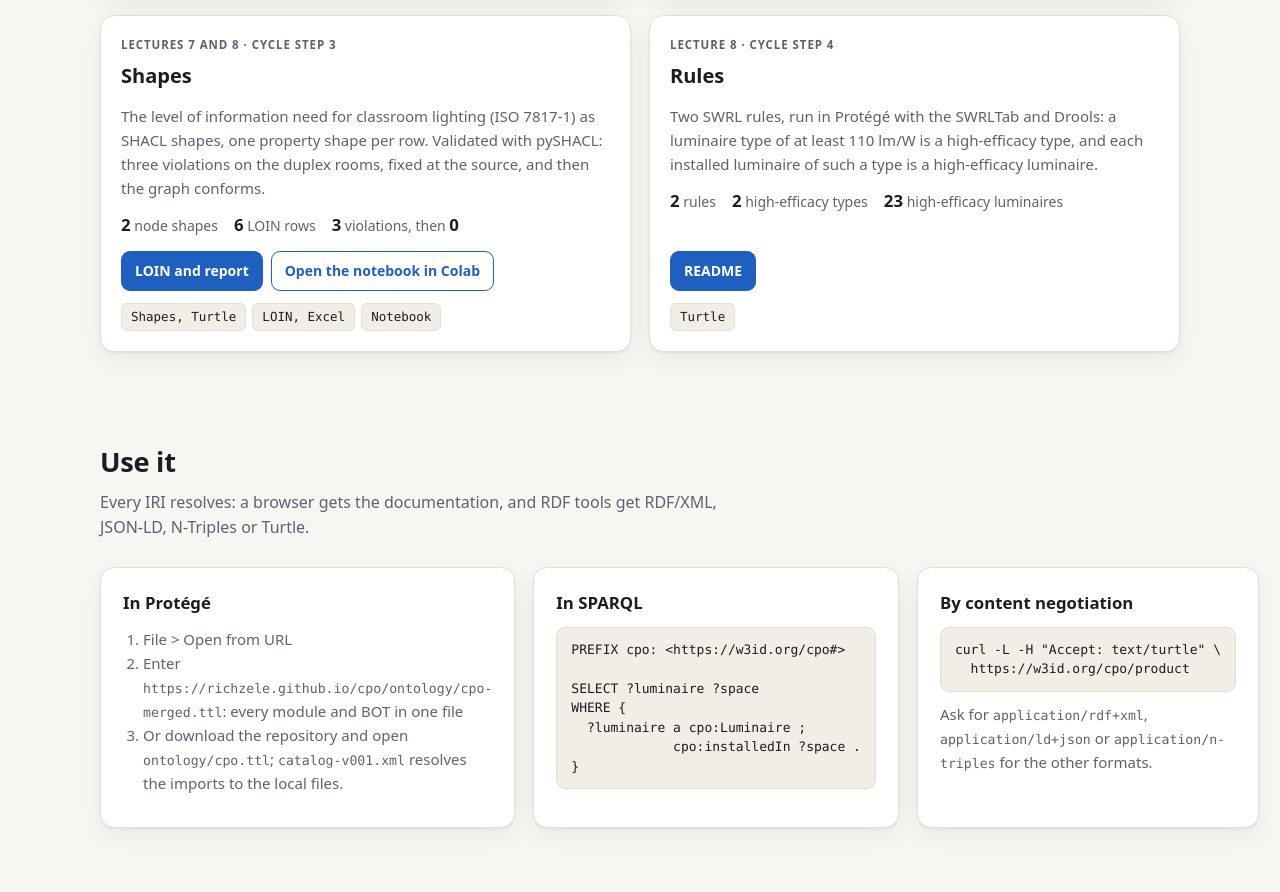
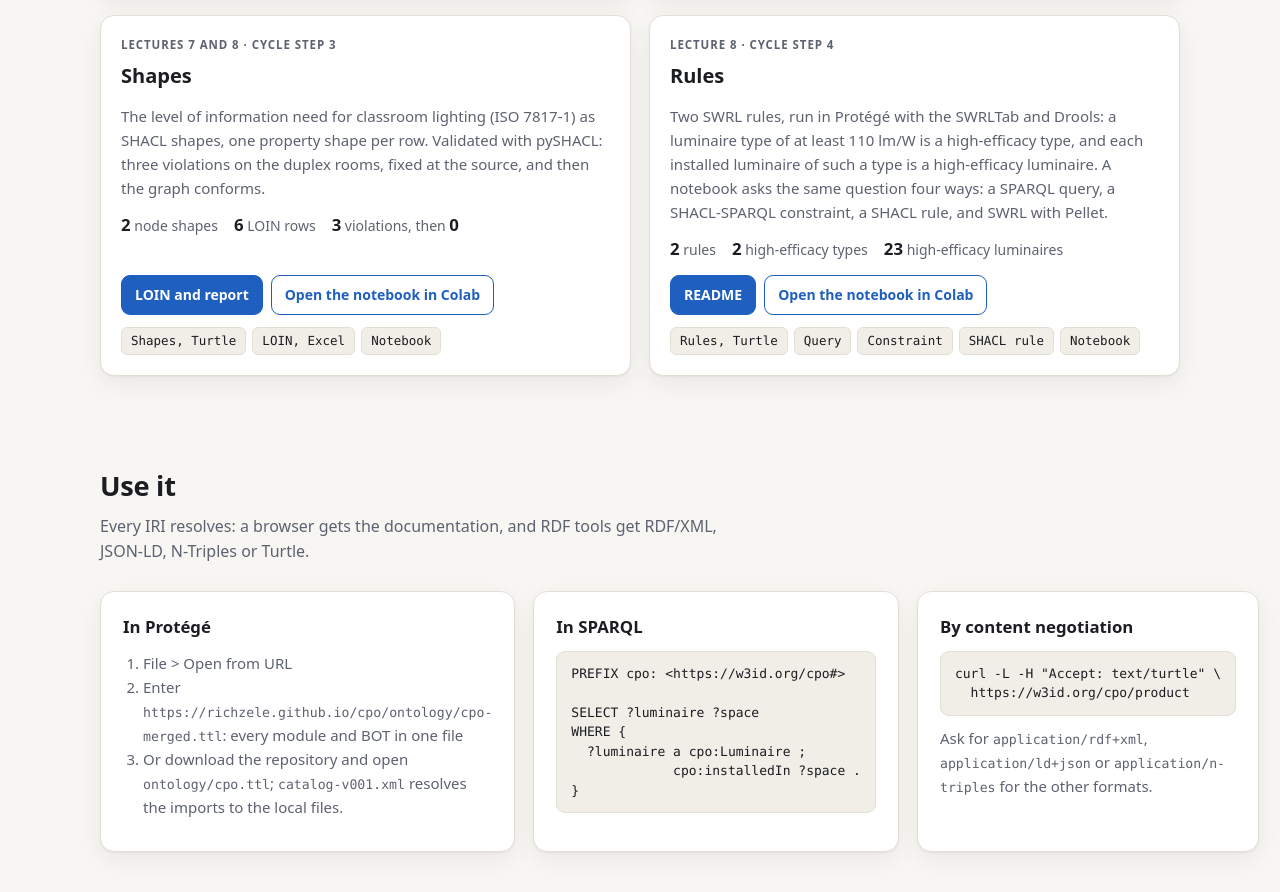
Before and after one commit to RichZele/cpo, a plain HTML site: page index.html in a window 1280 px wide. Shown: the part 4940-5832 px from the top of the page. Drawn offline with Linux system fonts and the light colour scheme.

Commit message:
Lecture 8: efficacy query, SHACL-SPARQL constraint, SHACL rule and the rules notebook, with the READMEs and the website

```diff
--- a/index.html
+++ b/index.html
@@ -337,10 +337,10 @@ footer p { margin: 0 0 6px; }
         <div class="card-body">
           <p class="eyebrow">Lecture 8 · cycle step 4</p>
           <h3>Rules</h3>
-          <p>Two SWRL rules, run in Protégé with the SWRLTab and Drools: a luminaire type of at least 110 lm/W is a high-efficacy type, and each installed luminaire of such a type is a high-efficacy luminaire.</p>
+          <p>Two SWRL rules, run in Protégé with the SWRLTab and Drools: a luminaire type of at least 110 lm/W is a high-efficacy type, and each installed luminaire of such a type is a high-efficacy luminaire. A notebook asks the same question four ways: a SPARQL query, a SHACL-SPARQL constraint, a SHACL rule, and SWRL with Pellet.</p>
           <ul class="counts"><li><b>2</b> rules</li><li><b>2</b> high-efficacy types</li><li><b>23</b> high-efficacy luminaires</li></ul>
-          <div class="links"><a class="btn" href="https://github.com/RichZele/cpo/tree/main/rules">README</a></div>
-          <div class="formats"><a class="fmt" href="rules/cpo-rules.ttl" download>Turtle</a></div>
+          <div class="links"><a class="btn" href="https://github.com/RichZele/cpo/tree/main/rules">README</a><a class="btn ghost" href="https://colab.research.google.com/github/RichZele/cpo/blob/main/notebooks/cpo-lecture8-rules.ipynb">Open the notebook in Colab</a></div>
+          <div class="formats"><a class="fmt" href="rules/cpo-rules.ttl" download>Rules, Turtle</a><a class="fmt" href="queries/cpo-below-minimum-efficacy.rq" download>Query</a><a class="fmt" href="shapes/cpo-efficacy-sparql-shape.ttl" download>Constraint</a><a class="fmt" href="shapes/cpo-derive-type-rule.ttl" download>SHACL rule</a><a class="fmt" href="notebooks/cpo-lecture8-rules.ipynb" download>Notebook</a></div>
         </div>
       </article>
       </div>
```
Also changed, not shown: 9 other files.
